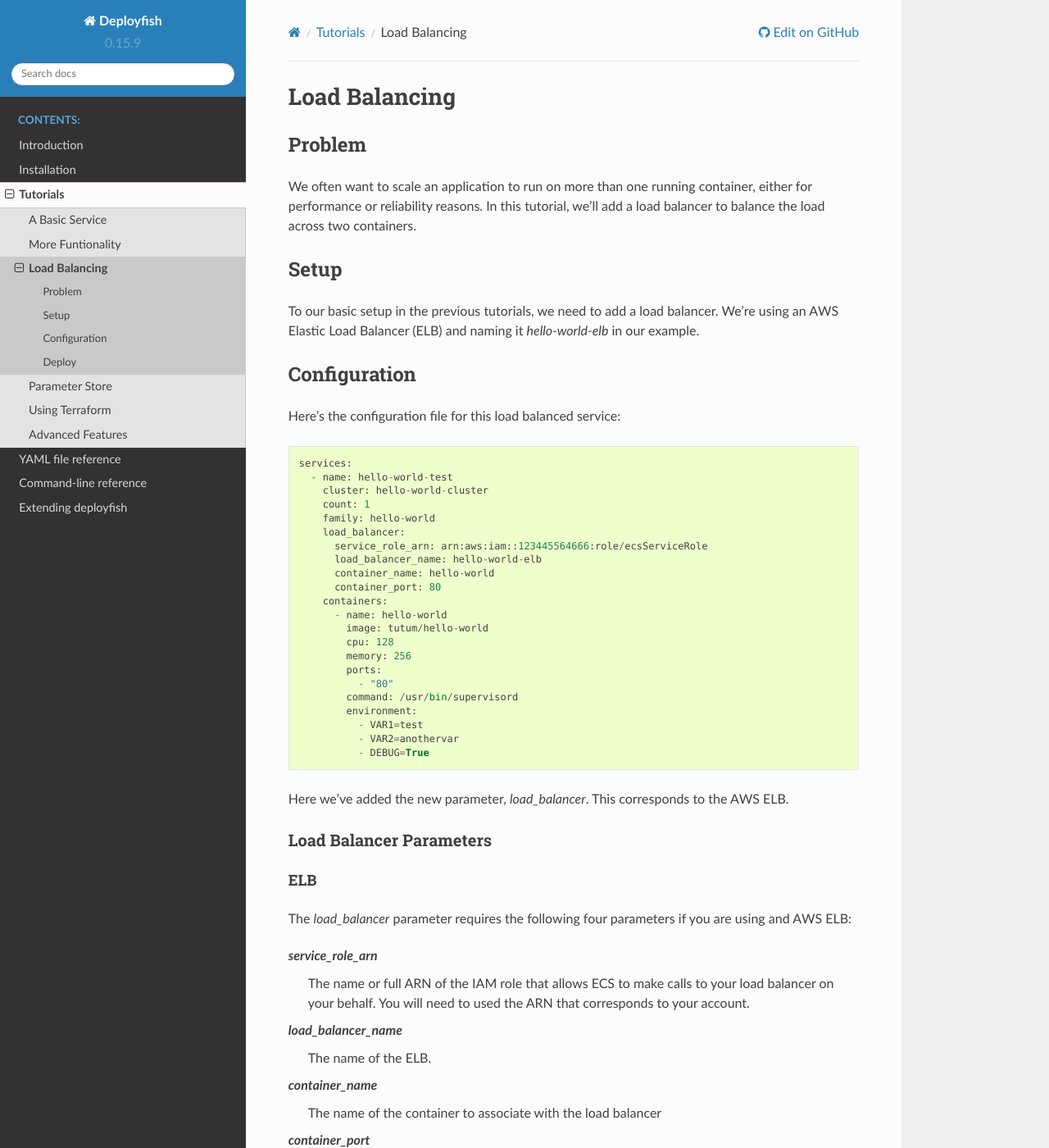
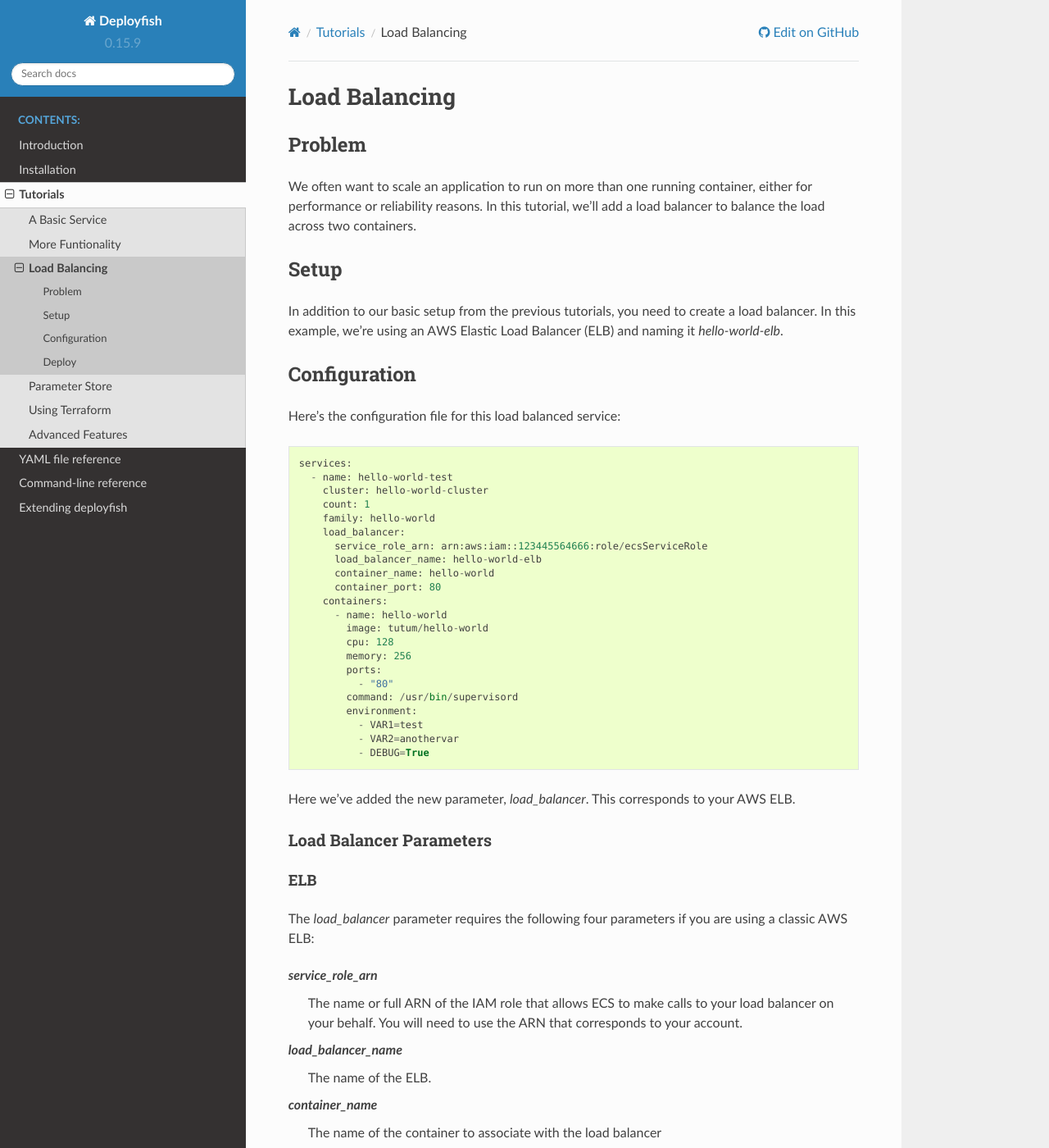
Before and after one commit to caltechads/deployfish, a Sphinx documentation site: the page built from docs/source/tutorial3.rst, in a window 1280 px wide and 1400 px high. Shown: the whole window at 82% size. Built offline with Sphinx 7.4.7 and the Read the Docs theme 2.0.0, drawn with Linux system fonts in a browser that asks for light colours; some of the changed text lies outside the part shown.

Commit message:
Minor edits to docs

```diff
--- a/docs/source/tutorial3.rst
+++ b/docs/source/tutorial3.rst
@@ -10,7 +10,7 @@ We often want to scale an application to run on more than one running container,
 Setup
 =====
 
-To our basic setup in the previous tutorials, we need to add a load balancer. We're using an AWS Elastic Load Balancer (ELB) and naming it *hello-world-elb* in our example.
+In addition to our basic setup from the previous tutorials, you need to create a load balancer. In this example, we're using an AWS Elastic Load Balancer (ELB) and naming it *hello-world-elb*.
 
 Configuration
 =============
@@ -40,7 +40,7 @@ Here's the configuration file for this load balanced service::
               - VAR2=anothervar
               - DEBUG=True
 
-Here we've added the new parameter, *load_balancer*. This corresponds to the AWS ELB.
+Here we've added the new parameter, *load_balancer*. This corresponds to your AWS ELB.
 
 Load Balancer Parameters
 ------------------------
@@ -48,10 +48,10 @@ Load Balancer Parameters
 ELB
 ^^^
 
-The *load_balancer* parameter requires the following four parameters if you are using and AWS ELB:
+The *load_balancer* parameter requires the following four parameters if you are using a classic AWS ELB:
 
 *service_role_arn*
-    The name or full ARN of the IAM role that allows ECS to make calls to your load balancer on your behalf. You will need to used the ARN that corresponds to your account.
+    The name or full ARN of the IAM role that allows ECS to make calls to your load balancer on your behalf. You will need to use the ARN that corresponds to your account.
 
 *load_balancer_name*
     The name of the ELB.
--- a/docs/source/tutorial4.rst
+++ b/docs/source/tutorial4.rst
@@ -8,7 +8,7 @@
 Problem
 =======
 
-Most applications need some configuration. Some configuration can be passed as environment variables, but what about passwords and other secrets? Do you want them listed in the config file? These would then be visible to anyone who had access to your version control system. Any developer would also see all of them, including production. AWS introduced `Parameter Store <http://docs.aws.amazon.com/systems-manager/latest/userguide/systems-manager-paramstore.html>`_ as part of `Systems Manager <https://aws.amazon.com/ec2/systems-manager/>`_. This allows us to store encrypted passwords and other secrets.
+Most applications need some configuration. Some configuration can be passed as environment variables, but what about passwords and other secrets? Do you want them listed in the config file? These would then be visible to anyone who had access to your version control system. Any developer would also see all of them, including the production passwords. AWS introduced `Parameter Store <http://docs.aws.amazon.com/systems-manager/latest/userguide/systems-manager-paramstore.html>`_ as part of `Systems Manager <https://aws.amazon.com/ec2/systems-manager/>`_. This allows us to store encrypted passwords and other secrets.
 
 Setup
 =====
```
Also changed, not shown: other parts of docs/source/tutorial3.rst (+1 -1 lines), 2 other files.
